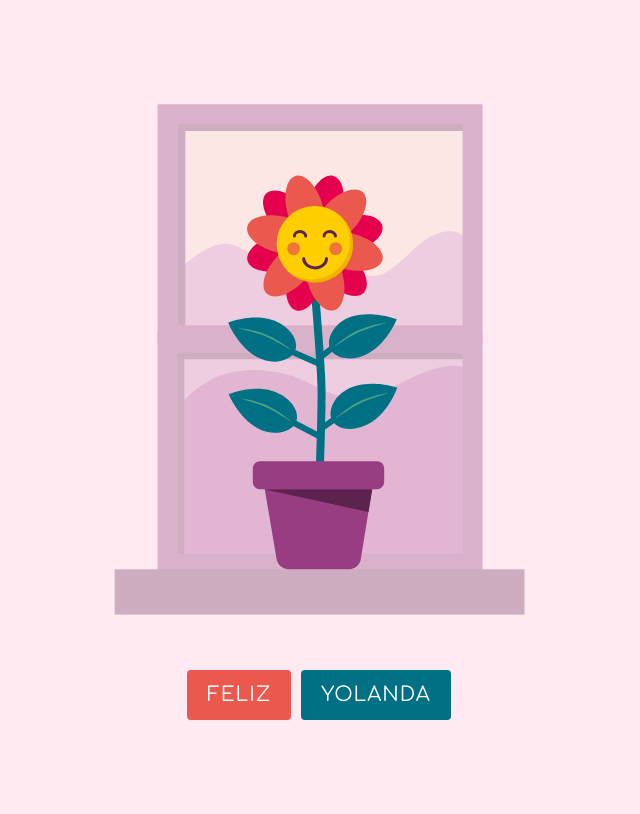
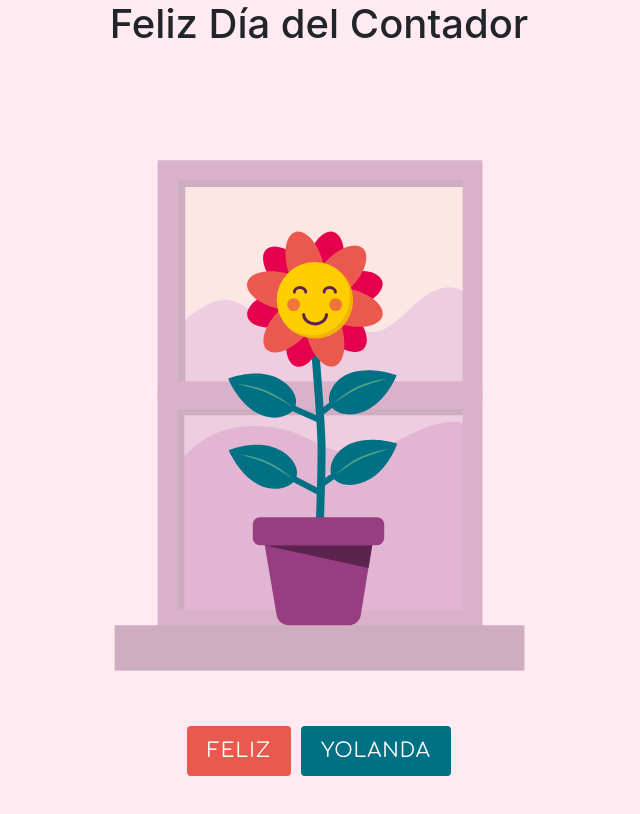
Before and after one commit to alejandrohernandezvalle/flor.github.io, a plain HTML site: page index.html in a window 1280 px wide. Shown: the whole page, without its empty margins (321-961 px from the left). Drawn offline with nearby package versions, Linux system fonts and the light colour scheme.

Commit message:
update commit

```diff
--- a/index.html
+++ b/index.html
@@ -13,7 +13,8 @@
 </head>
 
 <body>
-
+    <div clas="container-fluid ">
+<h1 class="text-center">Feliz Día del Contador</h1>
     <div class="container">
         <svg id="svg" version="1.1" xmlns="http://www.w3.org/2000/svg" viewBox="0 0 600 600">
             <style type="text/css">
@@ -328,6 +329,8 @@
             <button id="btn-cool">Yolanda</button>
         </div>
     </div>
+</div>
+
     <script src="https://code.jquery.com/jquery-3.5.1.slim.min.js"
         integrity="sha384-DfXdz2htPH0lsSSs5nCTpuj/zy4C+OGpamoFVy38MVBnE+IbbVYUew+OrCXaRkfj" crossorigin="anonymous">
     </script>
```
